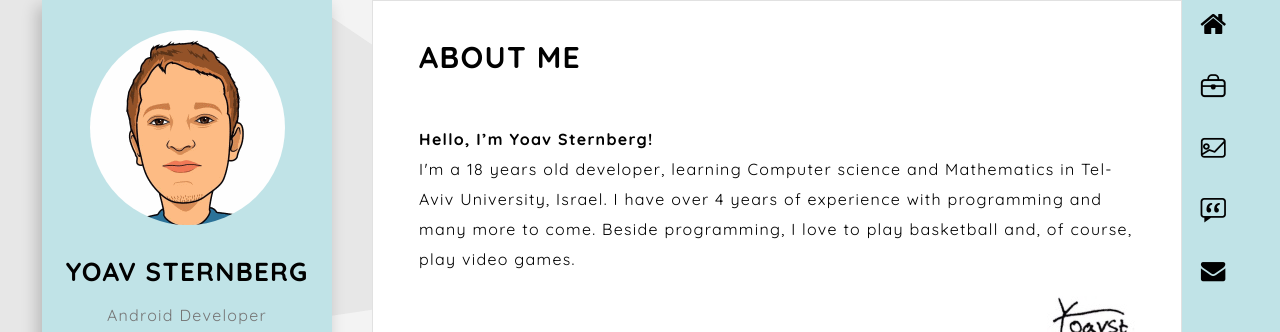
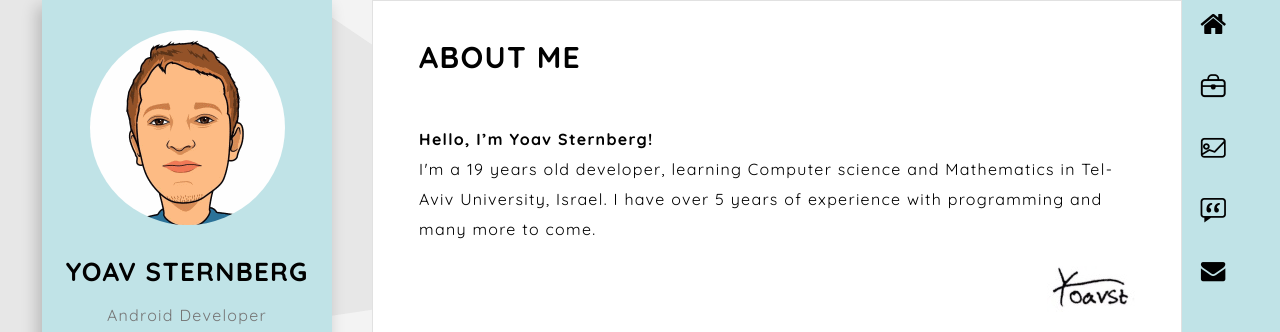
Before and after one commit to yoavst/yoavst.com, a plain HTML site: page index.html in a window 1280 px wide. Shown: the part 90-422 px from the top of the page. Drawn offline with nearby package versions, Linux system fonts and the light colour scheme; some packages are replaced by stand-ins of ours; a script that the page names is missing; files whose address does not match are found by name.

Commit message:
Update age

```diff
--- a/index.html
+++ b/index.html
@@ -5,7 +5,7 @@
         <meta http-equiv="X-UA-Compatible" content="IE=edge">
         <meta name="viewport" content="width=device-width, initial-scale=1">
         <title>Yoav Sternberg</title>
-        <meta name="description" content="Yoav Sternberg - 18 years old Android developer">
+        <meta name="description" content="Yoav Sternberg - 19 years old Android developer">
         <link rel="shortcut icon" href="favicon.ico">
         <!-- Google Fonts -->
         <link href="https://fonts.googleapis.com/css?family=Pacifico|Quicksand:400,700" rel="stylesheet">
@@ -153,7 +153,7 @@
                                             <h2 class="title-lg text-upper">About Me</h2>
                                             <div class="text-box">
                                                 <p><b>Hello, I’m Yoav Sternberg!</b><br>
-                                                    I'm a 18 years old developer, learning Computer science and Mathematics in Tel-Aviv University, Israel. I have over 4 years of experience with programming and many more to come. Beside programming, I love to play basketball and, of course, play video games.
+                                                    I'm a 19 years old developer, learning Computer science and Mathematics in Tel-Aviv University, Israel. I have over 5 years of experience with programming and many more to come.
                                                 </p>
                                             </div>
                                         </div>
```
Also changed, not shown: contact.html (+1 -1 lines), experience.html (+1 -1 lines), portfolio.html (+1 -1 lines), testimonials.html (+1 -1 lines).
